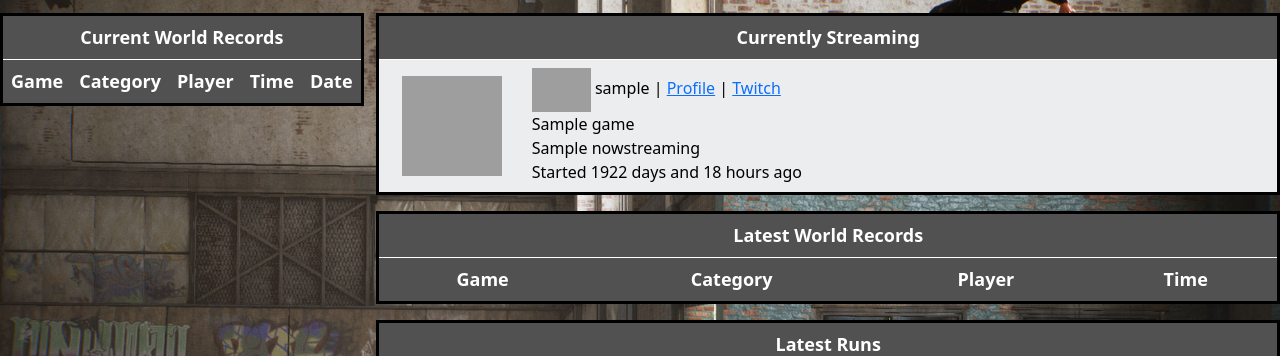
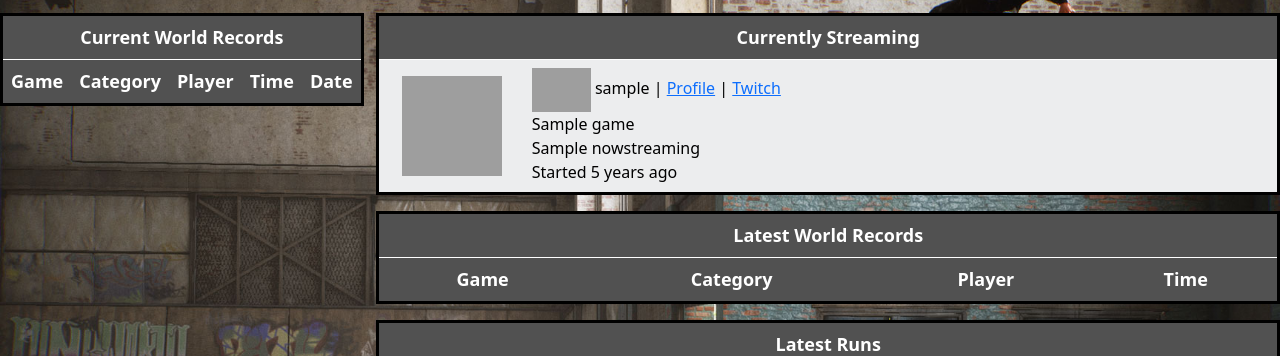
Before and after one commit to thpsrun/website, a Django app: page / in a window 1280 px wide. Shown: the part 61-417 px from the top of the page. Run offline with Django 5.2, Linux system fonts and the light colour scheme; tables that the repository leaves empty hold one stand-in row (values such as "Sample post"); lists and menus that the app fills with data are empty; parts of the project's set-up code (start-up, migrations or seed data) failed here and were passed over; some libraries are stand-ins or nearby versions; grey boxes are pictures that could not be loaded.

Commit message:
Updated custom filters; changed to relative link for Valhalla flag

```diff
--- a/srlc/srl/init_series.py
+++ b/srlc/srl/init_series.py
@@ -13,6 +13,7 @@
 
 def init_series(series_id):
     """Initializes the gathering of all data for the entire Series from the Speedrun.com API"""
+
     # Removes all objects from all of the listed models below.
     # Initialize Series should only be performed by the superadmin.
     # It also removes all objects in all models, then re-creates them.
--- a/srlc/srl/static/srl/misc/css.css
+++ b/srlc/srl/static/srl/misc/css.css
@@ -148,6 +148,8 @@
 
 td.side-table-td {
     font-size: medium !important;
+    min-height: 65px;
+    height: 65px;
 }
 
 .pfp-img-streaming {
--- a/srlc/srl/static/srl/misc/leaderboard.js
+++ b/srlc/srl/static/srl/misc/leaderboard.js
@@ -16,7 +16,7 @@
             }
 
             const countryFlag = countrycode === "vh" ?
-                `<img src="https://speedrun.com/images/flags/vh.png" alt="${run.countryname}" title="${run.countryname}" height="15" />` :
+                `<img src="../srl/misc/vh.png" alt="${run.countryname}" title="${run.countryname}" height="15" />` :
                 `<img src="https://flagcdn.com/h20/${countrycode}.png" alt="${run.countryname}" title="${run.countryname}" height="15" />`;
 
             return countryFlag;
--- a/srlc/srl/static/srl/misc/rg-runs-data.js
+++ b/srlc/srl/static/srl/misc/rg-runs-data.js
@@ -24,7 +24,7 @@
             };
 
             const getCountryFlag = (countrycode) => {
-                const countryFlag = countrycode === "vh" ? '<img src="https://speedrun.com/images/flags/vh.png" alt="${run.countryname}" title="${run.countryname}" height="15" />' : `<img src="https://flagcdn.com/h20/${run.countrycode}.png" alt="${run.countryname}" title="${run.countryname} height="15" />`;
+                const countryFlag = countrycode === "vh" ? '<img src="../srl/misc/vh.png" alt="${run.countryname}" title="${run.countryname}" height="15" />' : `<img src="https://flagcdn.com/h20/${run.countrycode}.png" alt="${run.countryname}" title="${run.countryname} height="15" />`;
                 return countryFlag;
             };
 
--- a/srlc/srl/static/srl/misc/runs-data.js
+++ b/srlc/srl/static/srl/misc/runs-data.js
@@ -34,7 +34,7 @@
                 }
 
                 const countryFlag = countrycode === "vh" ?
-                    `<img src="https://speedrun.com/images/flags/vh.png" alt="${run.countryname}" title="${run.countryname}" height="15" />` :
+                    `<img src="../srl/misc/vh.png" alt="${run.countryname}" title="${run.countryname}" height="15" />` :
                     `<img src="https://flagcdn.com/h20/${countrycode}.png" alt="${run.countryname}" title="${run.countryname}" height="15" />`;
 
                 return countryFlag;
--- a/srlc/srl/templatetags/custom_filters.py
+++ b/srlc/srl/templatetags/custom_filters.py
@@ -96,24 +96,30 @@
         return ""
 
     delta = now() - value
+    total_days = delta.days
+    seconds = delta.seconds
 
-    days    = delta.days
-    hours   = delta.seconds // 3600
-    minutes = (delta.seconds % 3600) // 60
+    if total_days >= 365:
+        years = total_days // 365
+        return f"{years} year{'s' if years != 1 else ''} ago"
+    elif total_days >= 30:
+        months = total_days // 30
+        return f"{months} month{'s' if months != 1 else ''} ago"
+    elif total_days >= 7:
+        weeks = total_days // 7
+        return f"{weeks} week{'s' if weeks != 1 else ''} ago"
 
-    if days and hours and minutes:
-        return f"{days} days, {hours} hours and {minutes} minutes ago"
-    elif days and hours:
-        return f"{days} days and {hours} hours ago"
-    elif days and minutes:
-        return f"{days} days and {minutes} minutes ago"
-    elif days:
-        return f"{days} days ago"
-    elif hours and minutes:
-        return f"{hours} hours and {minutes} minutes ago"
-    elif hours:
-        return f"{hours} hours ago"
-    elif minutes:
-        return f"{minutes} minutes ago"
-    else:
-        return "Just now"
+    days = total_days
+    hours = seconds // 3600
+    minutes = (seconds % 3600) // 60
+
+    parts = []
+
+    if days:
+        parts.append(f"{days} day{'s' if days != 1 else ''}")
+    if hours:
+        parts.append(f"{hours} hour{'s' if hours != 1 else ''}")
+    if minutes:
+        parts.append(f"{minutes} minute{'s' if minutes != 1 else ''}")
+
+    return " and ".join(parts) + " ago" if parts else "Just now"
--- a/srlc/website/urls.py
+++ b/srlc/website/urls.py
@@ -62,7 +62,7 @@
     path("illiad/", admin.site.urls),
     path("api/", include("api.urls")),
     path("", include("srl.urls")),
-    path("guides/", include("guides.urls")),
+    path("docs/", include("guides.urls")),
     # REDIRECTS
     path("discord", discord_redirect, name="discord_redirect"),
     path("twitch", twitch_redirect, name="twitch_redirect"),
```
Also changed, not shown: .github/workflows/deploy.yml, CHANGELOG.md.
